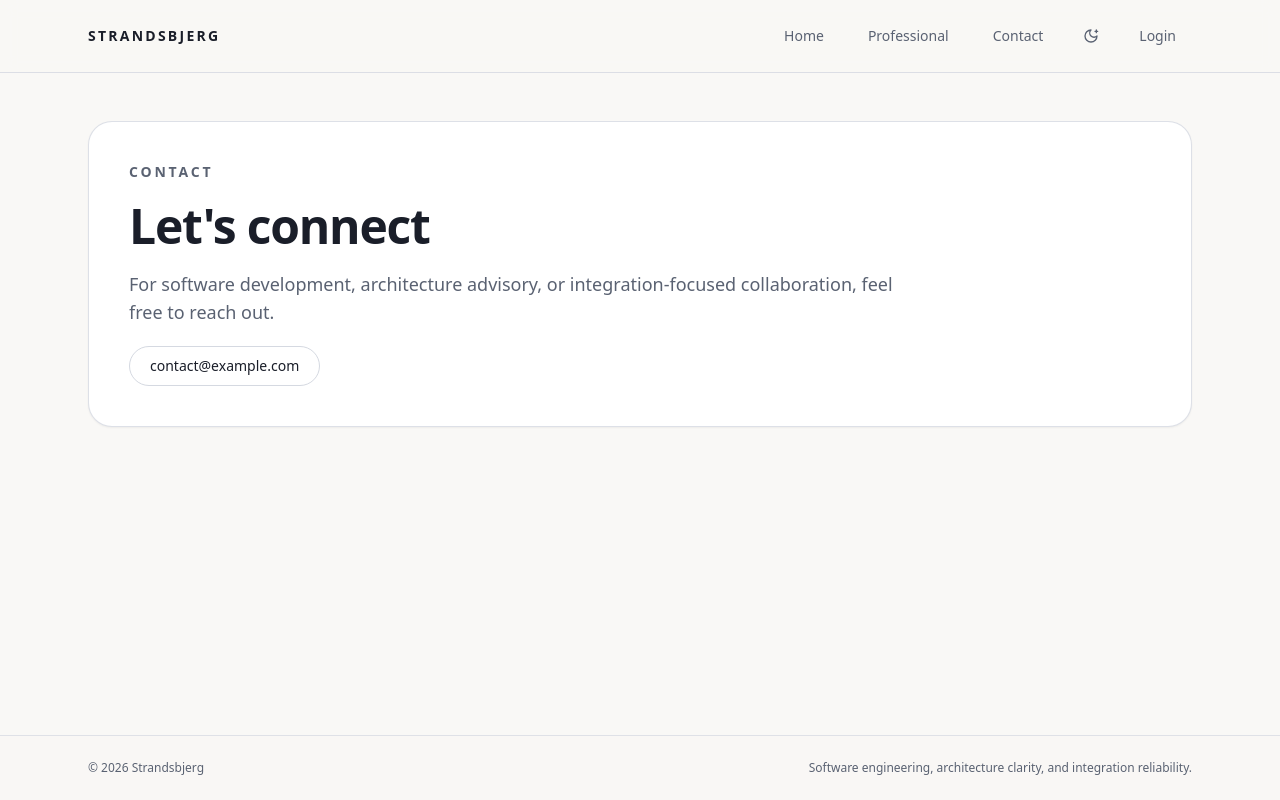
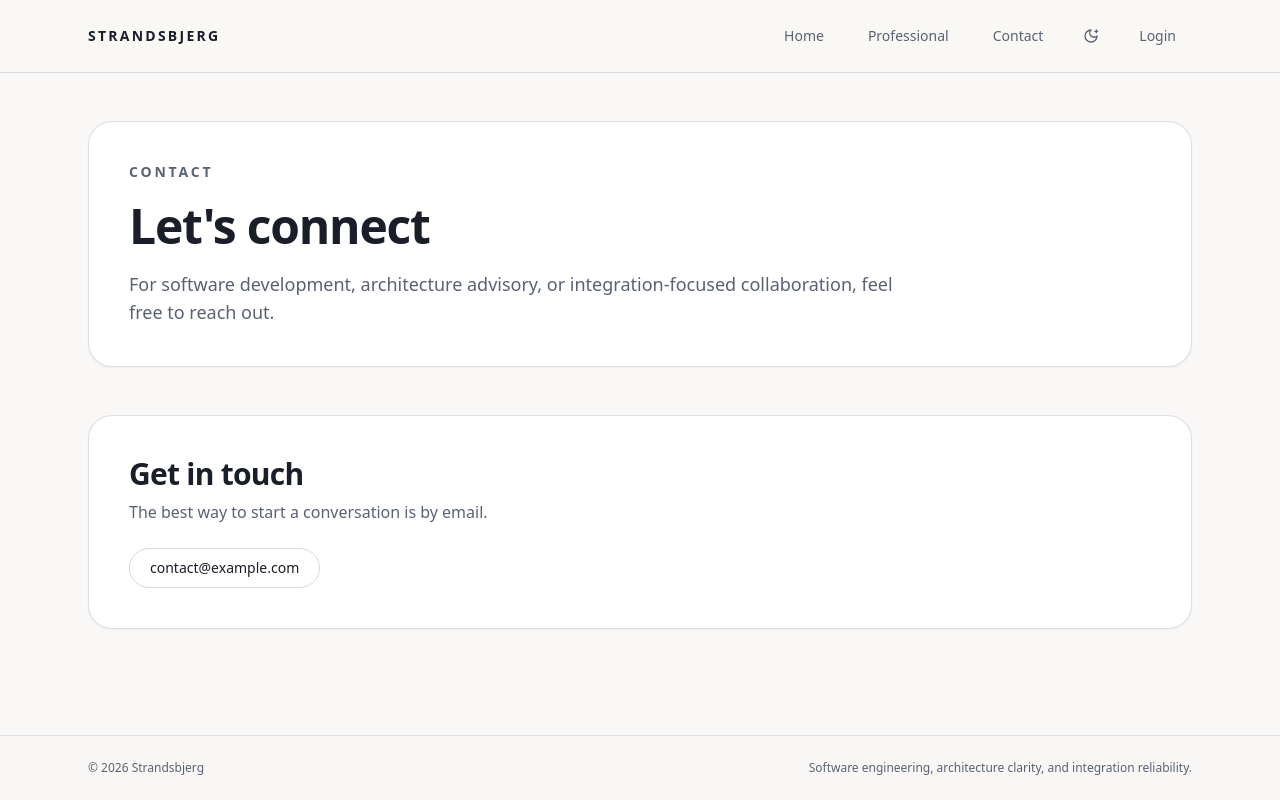
Before and after one commit to Svend-Strandsbjerg/strandsbjerg, a Next.js app: page /contact in a window 1280 px wide. Built offline with nearby package versions, Linux system fonts and the light colour scheme; no server answers.

Commit message:
Refactor public pages to share unified layout system

```diff
--- a/src/app/contact/page.tsx
+++ b/src/app/contact/page.tsx
@@ -1,20 +1,24 @@
-import { PageContainer, PageHeader } from "@/components/ui/page-layout";
+import { ContentContainer, PageIntro, PublicPageLayout, SectionBlock } from "@/components/ui/page-layout";
 
 export default function ContactPage() {
   return (
-    <PageContainer>
-      <PageHeader
+    <PublicPageLayout>
+      <PageIntro
         eyebrow="Contact"
         title="Let&apos;s connect"
         intro="For software development, architecture advisory, or integration-focused collaboration, feel free to reach out."
-      >
+      />
+
+      <SectionBlock title="Get in touch" subtitle="The best way to start a conversation is by email.">
+        <ContentContainer>
           <a
             href="mailto:contact@example.com"
             className="inline-flex h-10 items-center rounded-full border border-border px-5 text-sm font-medium transition hover:bg-muted/50"
           >
             contact@example.com
           </a>
-      </PageHeader>
-    </PageContainer>
+        </ContentContainer>
+      </SectionBlock>
+    </PublicPageLayout>
   );
 }
--- a/src/app/page.tsx
+++ b/src/app/page.tsx
@@ -1,7 +1,6 @@
 import Link from "next/link";
 
-import { PageContainer, PageHeader } from "@/components/ui/page-layout";
-import { Section } from "@/components/ui/section";
+import { ContentContainer, PageIntro, PublicPageLayout, SectionBlock } from "@/components/ui/page-layout";
 import { getHomeContent } from "@/lib/content";
 
 export const dynamic = "force-dynamic";
@@ -9,8 +8,8 @@ export default async function HomePage() {
   const content = await getHomeContent();
 
   return (
-    <PageContainer>
-      <PageHeader eyebrow="Software Developer · Architecture Mindset" title={content.headline} intro={content.intro}>
+    <PublicPageLayout>
+      <PageIntro eyebrow="Software Developer · Architecture Mindset" title={content.headline} intro={content.intro}>
         <div className="flex flex-wrap gap-3 pt-1">
           <Link
             href="/professional"
@@ -22,12 +21,13 @@ export default async function HomePage() {
             Discuss your project
           </Link>
         </div>
-      </PageHeader>
+      </PageIntro>
 
-      <Section
+      <SectionBlock
         title="Core strengths"
         subtitle="Technical capabilities I prioritize to deliver robust software solutions and sustainable engineering outcomes."
       >
+        <ContentContainer className="space-y-0">
           <ul className="grid gap-3 sm:gap-4 md:grid-cols-2">
             {content.sections.map((item) => (
               <li key={item} className="content-card">
@@ -35,7 +35,8 @@ export default async function HomePage() {
               </li>
             ))}
           </ul>
-      </Section>
-    </PageContainer>
+        </ContentContainer>
+      </SectionBlock>
+    </PublicPageLayout>
   );
 }
--- a/src/app/professional/page.tsx
+++ b/src/app/professional/page.tsx
@@ -1,5 +1,4 @@
-import { PageContainer, PageHeader } from "@/components/ui/page-layout";
-import { Section } from "@/components/ui/section";
+import { ContentContainer, PageIntro, PublicPageLayout, SectionBlock } from "@/components/ui/page-layout";
 import { getProfessionalContent } from "@/lib/content";
 
 export const dynamic = "force-dynamic";
@@ -7,10 +6,11 @@ export default async function ProfessionalPage() {
   const content = await getProfessionalContent();
 
   return (
-    <PageContainer>
-      <PageHeader eyebrow="Professional profile" title={content.heroTitle} intro={content.heroIntro} />
+    <PublicPageLayout>
+      <PageIntro eyebrow="Professional profile" title={content.heroTitle} intro={content.heroIntro} />
 
-      <Section title="Competencies" subtitle="Capabilities I apply to deliver dependable software in enterprise environments.">
+      <SectionBlock title="Competencies" subtitle="Capabilities I apply to deliver dependable software in enterprise environments.">
+        <ContentContainer className="space-y-0">
           <ul className="grid gap-3 sm:gap-4 md:grid-cols-2">
             {content.competencies.map((item) => (
               <li key={item} className="content-card">
@@ -18,19 +18,24 @@ export default async function ProfessionalPage() {
               </li>
             ))}
           </ul>
-      </Section>
+        </ContentContainer>
+      </SectionBlock>
 
-      <Section title="Experience highlights" subtitle="Selected examples of impact across architecture, quality, and modernization efforts.">
-        <div className="space-y-3 sm:space-y-4">
+      <SectionBlock
+        title="Experience highlights"
+        subtitle="Selected examples of impact across architecture, quality, and modernization efforts."
+      >
+        <ContentContainer className="space-y-3 sm:space-y-4">
           {content.experienceHighlights.map((item) => (
             <p key={item} className="content-card">
               {item}
             </p>
           ))}
-        </div>
-      </Section>
+        </ContentContainer>
+      </SectionBlock>
 
-      <Section title="Technical focus areas" subtitle="How I approach architecture, maintainability, integration, and leadership in practice.">
+      <SectionBlock title="Technical focus areas" subtitle="How I approach architecture, maintainability, integration, and leadership in practice.">
+        <ContentContainer className="space-y-0">
           <div className="grid gap-4 md:grid-cols-2">
             {content.focusAreas.map((area) => (
               <article key={area.title} className="content-card bg-muted/30 p-5 text-left">
@@ -39,7 +44,8 @@ export default async function ProfessionalPage() {
               </article>
             ))}
           </div>
-      </Section>
-    </PageContainer>
+        </ContentContainer>
+      </SectionBlock>
+    </PublicPageLayout>
   );
 }
--- a/src/components/ui/page-layout.tsx
+++ b/src/components/ui/page-layout.tsx
@@ -7,10 +7,15 @@ type ContainerProps = {
   className?: string;
 };
 
-type PageHeaderProps = ContainerProps & {
+type PageIntroProps = ContainerProps & {
   eyebrow?: string;
   title: string;
   intro?: string;
+};
+
+type SectionBlockProps = ContainerProps & {
+  title: string;
+  subtitle?: string;
 };
 
 export function PageContainer({ children, className }: ContainerProps) {
@@ -21,7 +26,11 @@ export function SectionContainer({ children, className }: ContainerProps) {
   return <section className={cn("section-surface", className)}>{children}</section>;
 }
 
-export function PageHeader({ eyebrow, title, intro, children, className }: PageHeaderProps) {
+export function PublicPageLayout({ children, className }: ContainerProps) {
+  return <PageContainer className={className}>{children}</PageContainer>;
+}
+
+export function PageIntro({ eyebrow, title, intro, children, className }: PageIntroProps) {
   return (
     <SectionContainer className={cn("space-y-5", className)}>
       {eyebrow ? <p className="page-eyebrow">{eyebrow}</p> : null}
@@ -31,3 +40,21 @@ export function PageHeader({ eyebrow, title, intro, children, className }: PageH
     </SectionContainer>
   );
 }
+
+export function SectionBlock({ title, subtitle, children, className }: SectionBlockProps) {
+  return (
+    <SectionContainer className={cn("space-y-6", className)}>
+      <div className="space-y-2">
+        <h2 className="text-2xl font-semibold leading-tight tracking-tight sm:text-3xl">{title}</h2>
+        {subtitle ? <p className="max-w-3xl text-sm leading-relaxed text-muted-foreground sm:text-base">{subtitle}</p> : null}
+      </div>
+      {children}
+    </SectionContainer>
+  );
+}
+
+export function ContentContainer({ children, className }: ContainerProps) {
+  return <div className={cn("space-y-4 sm:space-y-5", className)}>{children}</div>;
+}
+
+export const PageHeader = PageIntro;
--- a/src/components/ui/section.tsx
+++ b/src/components/ui/section.tsx
@@ -1,15 +1,11 @@
 import type { ReactNode } from "react";
 
-import { SectionContainer } from "@/components/ui/page-layout";
+import { SectionBlock } from "@/components/ui/page-layout";
 
 export function Section({ title, subtitle, children }: { title: string; subtitle?: string; children: ReactNode }) {
   return (
-    <SectionContainer className="space-y-6">
-      <div className="space-y-2">
-        <h2 className="text-2xl font-semibold leading-tight tracking-tight sm:text-3xl">{title}</h2>
-        {subtitle ? <p className="max-w-3xl text-sm leading-relaxed text-muted-foreground sm:text-base">{subtitle}</p> : null}
-      </div>
+    <SectionBlock title={title} subtitle={subtitle}>
       {children}
-    </SectionContainer>
+    </SectionBlock>
   );
 }
```
Lines whose indentation alone changed are shown as unchanged.
